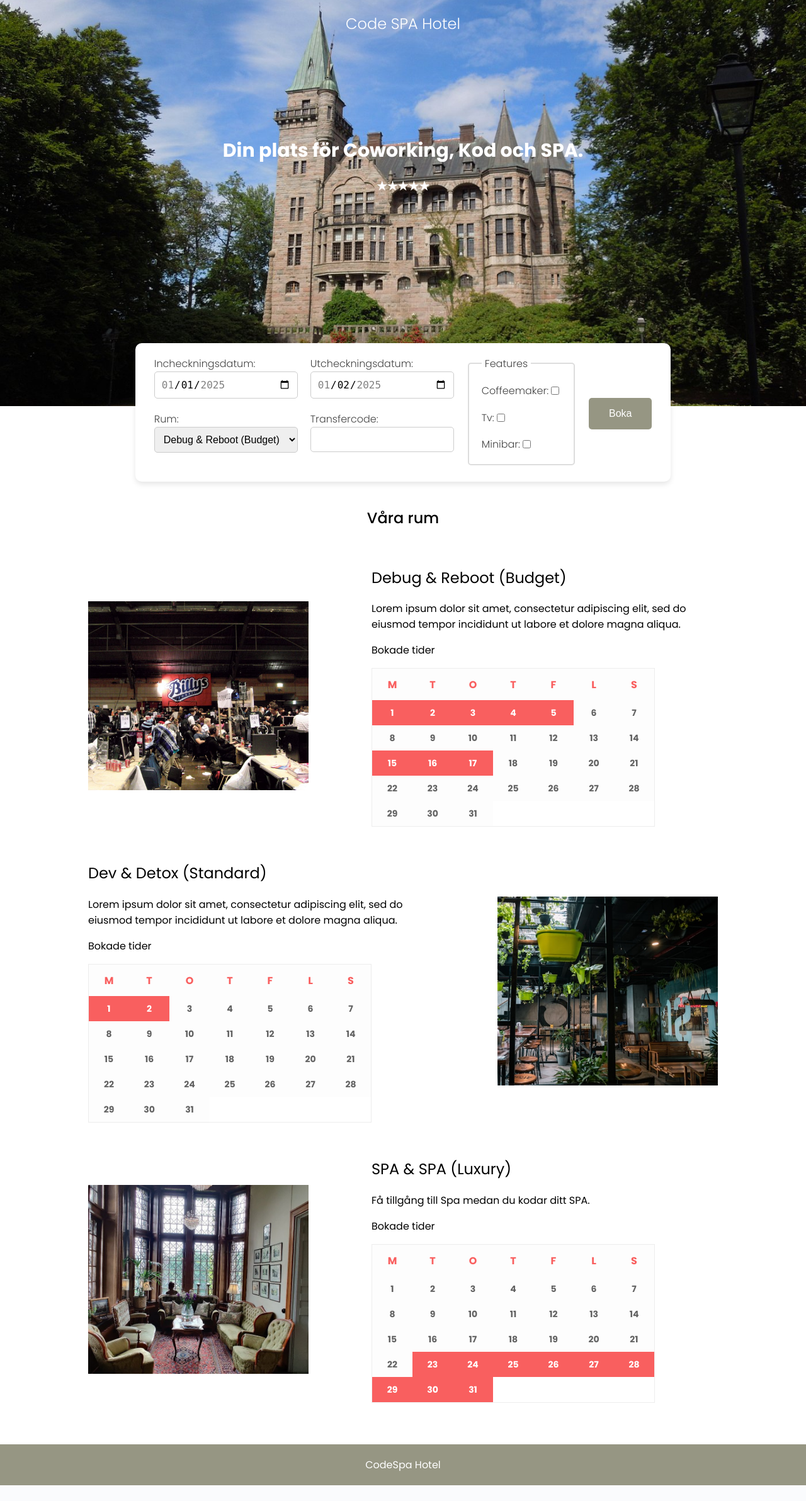
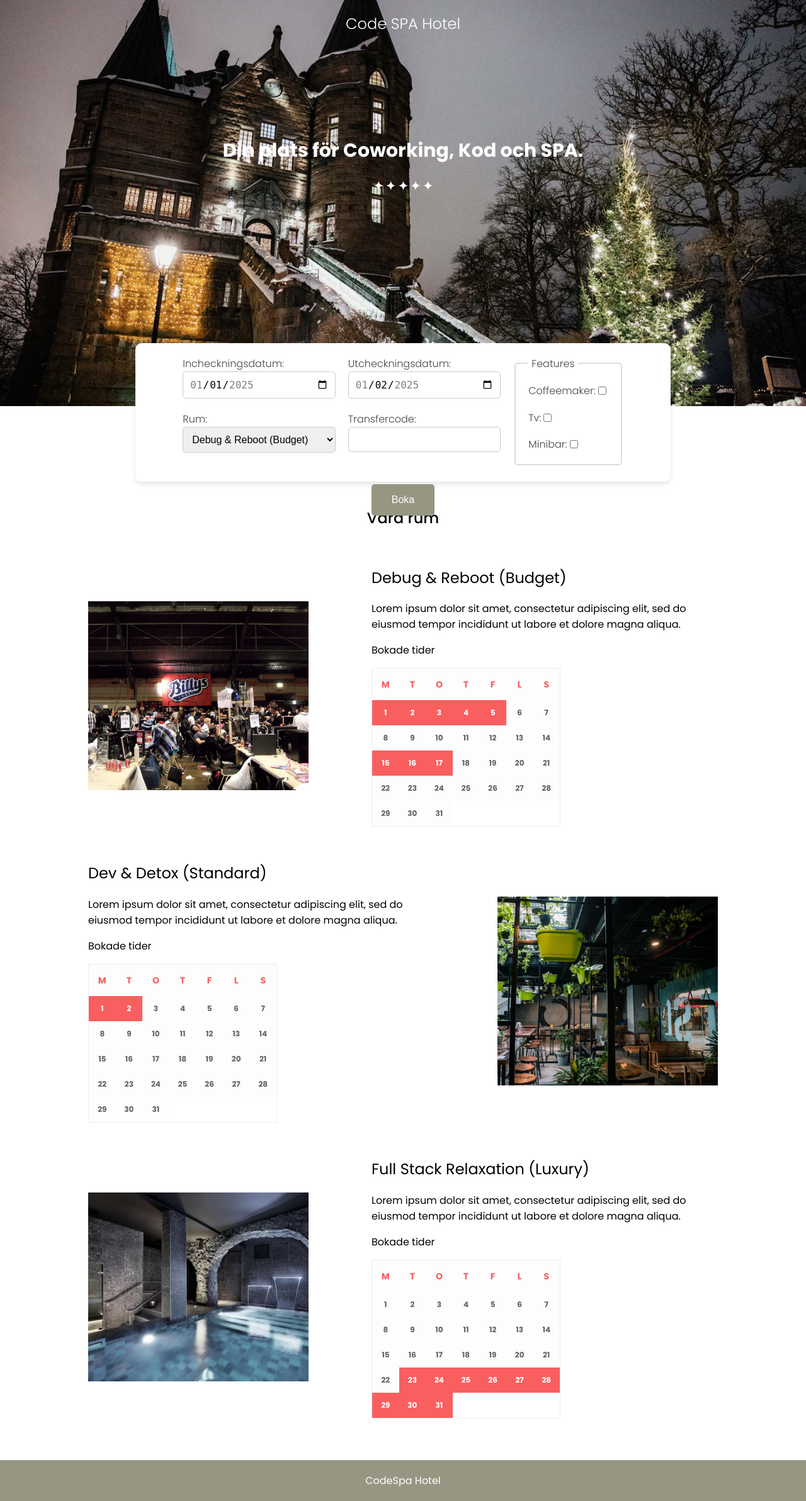
Before and after one commit to jolor2024/hotel, a PHP site: page / in a window 1280 px wide. Shown: the whole page at 63% size. Before the commit the page ends 2359 px from the top, so only its background shows below. Run offline with PHP 8.4, Linux system fonts and the light colour scheme; data comes from the database, SQL or seed files in the repository.

Commit message:
small fixes

```diff
--- a/index.php
+++ b/index.php
@@ -50,7 +50,7 @@
         <div class="hero">
             <div class="inner-text">
                 <h2>Din plats för Coworking, Kod och SPA.</h2>
-                <h3>&starf;&starf;&starf;&starf;&starf;</h1>
+                <h3>&#10022; &#10022; &#10022; &#10022; &#10022;</h1>
             </div>
 
         </div>
@@ -78,7 +78,7 @@
                                 <select name="room" id="standard">
                                     <option value="Budget">Debug & Reboot (Budget)</option>
                                     <option value="Standard">Dev & Detox (Standard)</option>
-                                    <option value="Luxury">SPA & SPA (Luxury)</option>
+                                    <option value="Luxury">Full Stack Relaxation (Luxury)</option>
                                 </select>
                             </div>
                             <div class="section-form">
@@ -158,8 +158,8 @@
             <section class="room" id="luxury">
                 <div class="roomImg luxuryImg"></div>
                 <div class="roomInfo">
-                    <h2>SPA & SPA (Luxury)</h2>
-                    <p>Få tillgång till Spa medan du kodar ditt SPA.</p>
+                    <h2>Full Stack Relaxation (Luxury)</h2>
+                    <p>Lorem ipsum dolor sit amet, consectetur adipiscing elit, sed do eiusmod tempor incididunt ut labore et dolore magna aliqua.</p>
                     <p>Bokade tider</p>
                     <ul class="booked-dates">
                         <li class="day-header">M</li>
--- a/styles/style.css
+++ b/styles/style.css
@@ -11,7 +11,7 @@
 }
 
 #topHeader {
-    background-image: url("../images/hero5.jpg");
+    background-image: url("../images/herobackground.jpg");
     background-size: cover ;
     background-repeat: no-repeat;
     background-position: center;
@@ -94,7 +94,7 @@
     display: grid;
     grid-template-columns: repeat(7, 1fr);
     padding: 0;
-    width: 450px;
+    width: 300px;
     border: 1px solid rgb(237, 237, 237);
 }
 
@@ -102,7 +102,7 @@
     background-color: #fdfdfd;
     color: rgb(99, 99, 99);
     padding: 0;
-    font-size: 14px;
+    font-size: 12px;
     font-weight: bold;
     text-align: center;
     height: 40px;
@@ -113,7 +113,7 @@
 
 .booked-dates .day-header {
     font-weight: bold;
-    font-size: 16px;
+    font-size: 14px;
     color: white;
     padding: 5px;
     text-align: center;
@@ -184,7 +184,7 @@
 }
 
 .luxuryImg {
-    background-image: url("../images/luxury.jpg");
+    background-image: url("../images/luxuryimg.jpg");
     background-size: cover;
     background-position: center;
 }
```
Also changed, not shown: images/herobackground.jpg (added), images/luxuryimg.jpg (added).
